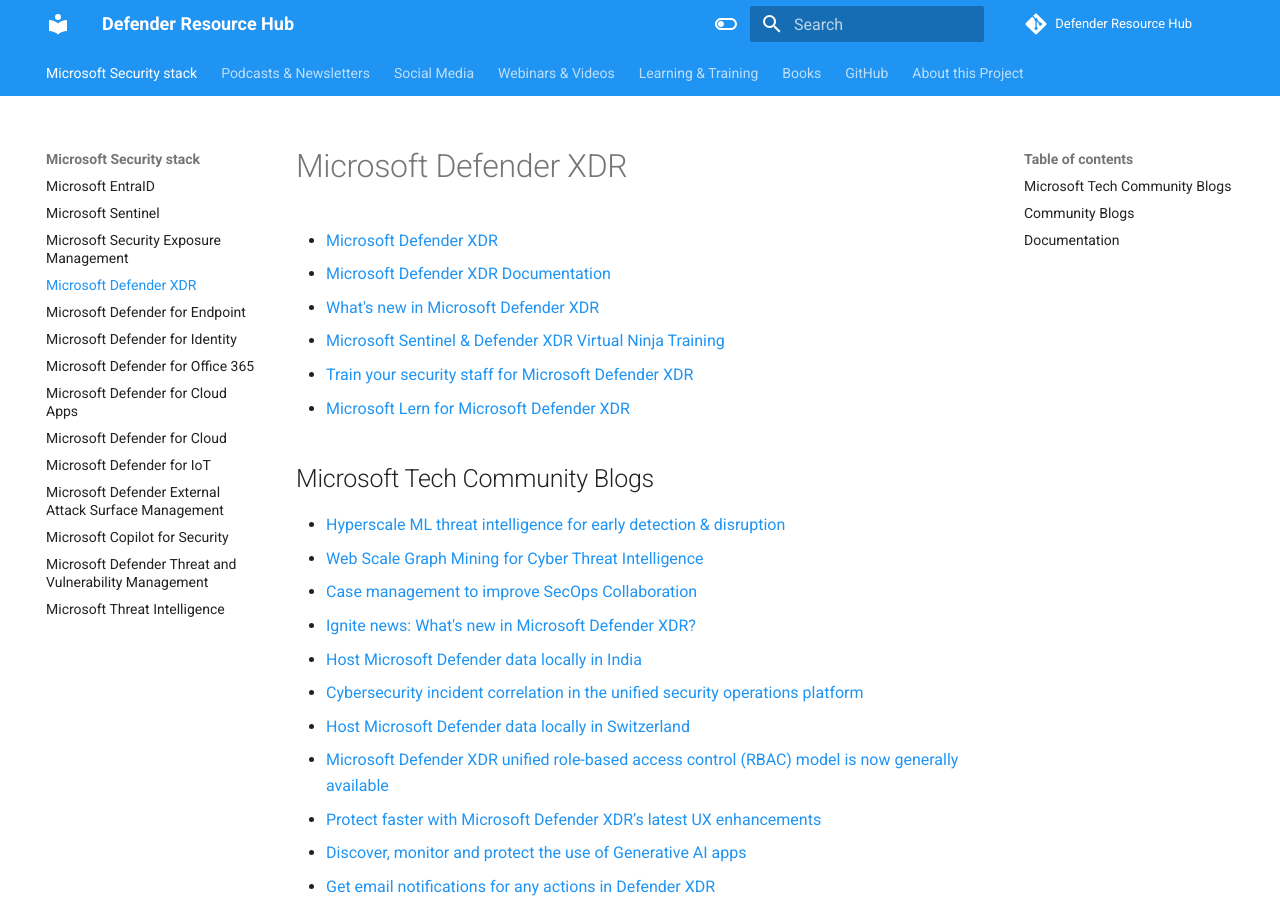
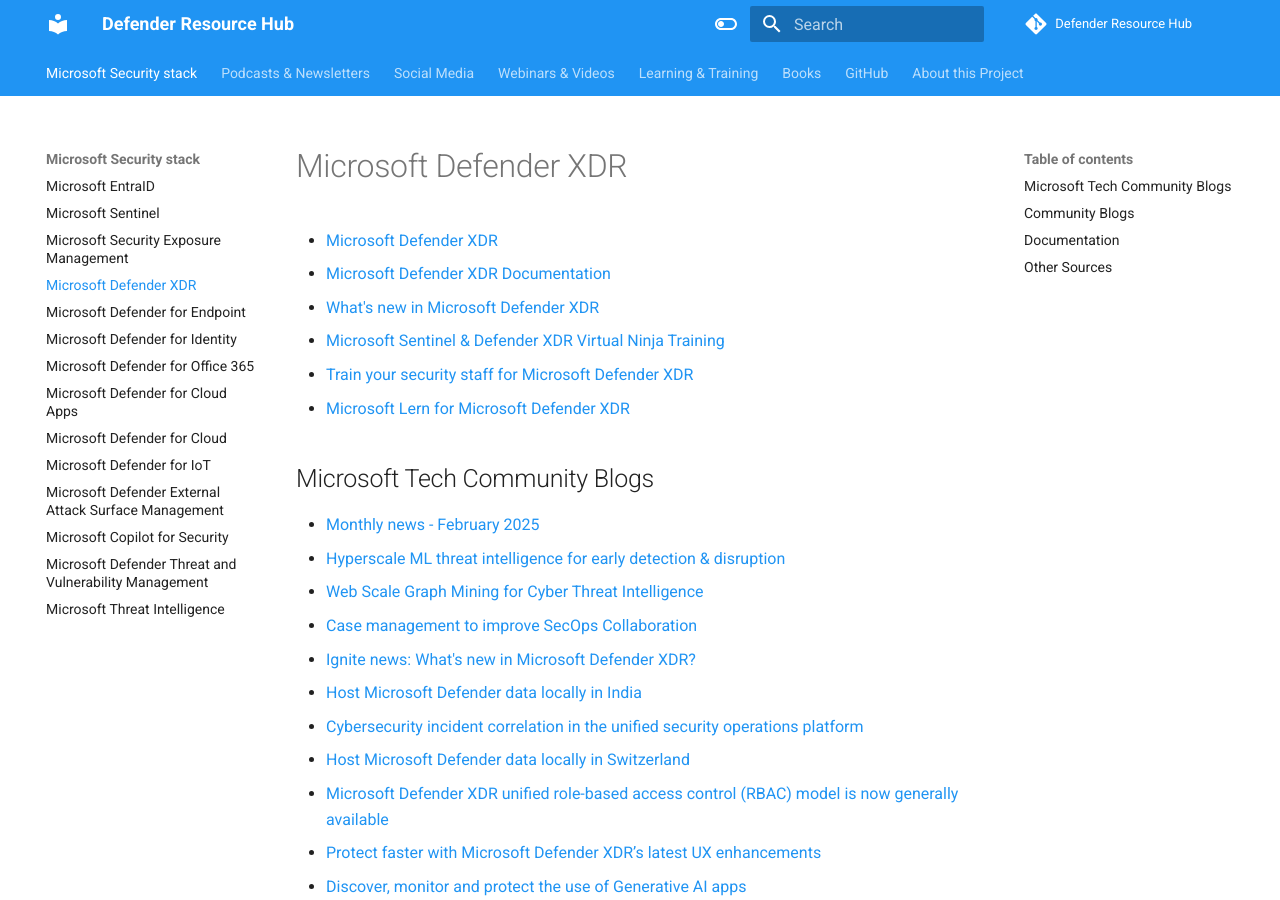
Before and after one commit to alexverboon/DefenderResourceHub, an MkDocs documentation site: the page built from docs/mdxdr.md, in a window 1280 px wide and 900 px high. Built offline with MkDocs 1.6.1 and Material for MkDocs 9.7.7, drawn with Linux system fonts in a browser that asks for light colours; comment, search, counter and statistics services are not loaded; some of the changed text lies outside the part shown.

Commit message:
mdxdr updates

```diff
--- a/docs/mdxdr.md
+++ b/docs/mdxdr.md
@@ -9,6 +9,7 @@
 
 ## Microsoft Tech Community Blogs
 
+- [Monthly news - February 2025](https://techcommunity.microsoft.com/blog/microsoftthreatprotectionblog/monthly-news---february-2025/4373271)
 - [Hyperscale ML threat intelligence for early detection & disruption](https://techcommunity.microsoft.com/blog/microsoftthreatprotectionblog/hyperscale-ml-threat-intelligence-for-early-detection--disruption/4359763)
 - [Web Scale Graph Mining for Cyber Threat Intelligence](https://arxiv.org/abs/2411.06239)
 - [Case management to improve SecOps Collaboration](https://techcommunity.microsoft.com/blog/microsoftthreatprotectionblog/case-management-to-improve-secops-collaboration/4369625)
@@ -94,3 +95,7 @@
 ## Documentation
 
 - [Details and results of an automatic attack disruption action](https://learn.microsoft.com/en-us/defender-xdr/autoad-results#hunt-for-disable-user-account-actions)
+
+## Other Sources
+
+- [EDR Telemetry](https://www.edr-telemetry.com/index.html)
```
